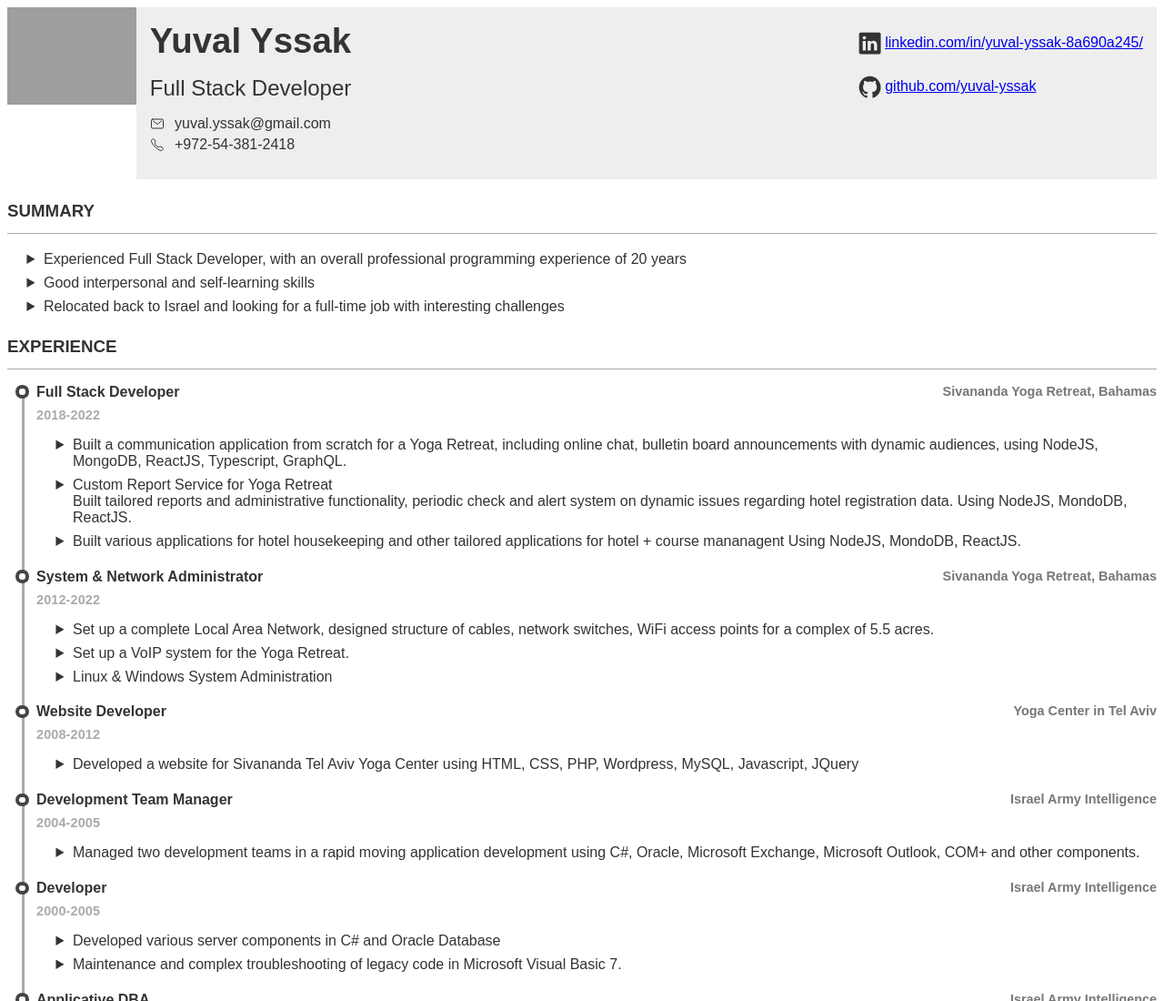
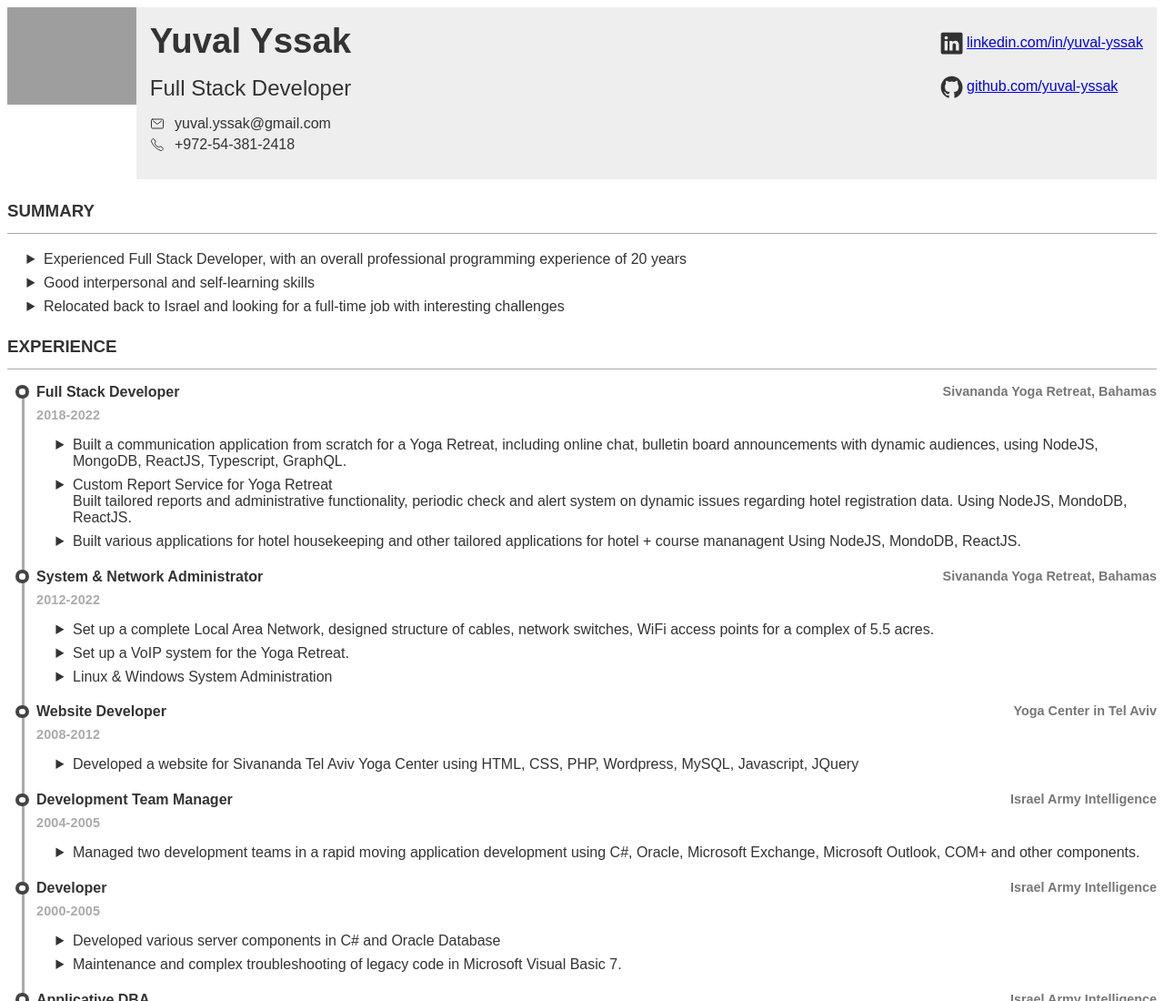
Before and after one commit to yuval-yssak/resume, a website: page index.html in a window 1280 px wide. Shown: the top 1100 px of the page at 91% size. Drawn offline with nearby package versions, Linux system fonts and the light colour scheme; grey boxes are pictures that could not be loaded.

Commit message:
update LinkedIn URL

```diff
--- a/index.html
+++ b/index.html
@@ -29,8 +29,8 @@
         </div>
         <div class="right">
           <ion-icon name="logo-linkedin"></ion-icon>
-          <a href="https://www.linkedin.com/in/yuval-yssak-8a690a245/"
-            >linkedin.com/in/yuval-yssak-8a690a245/</a
+          <a href="https://www.linkedin.com/in/yuval-yssak"
+            >linkedin.com/in/yuval-yssak</a
           >
           <ion-icon name="logo-github"></ion-icon>
           <a href="https://github.com/yuval-yssak">github.com/yuval-yssak</a>
```
